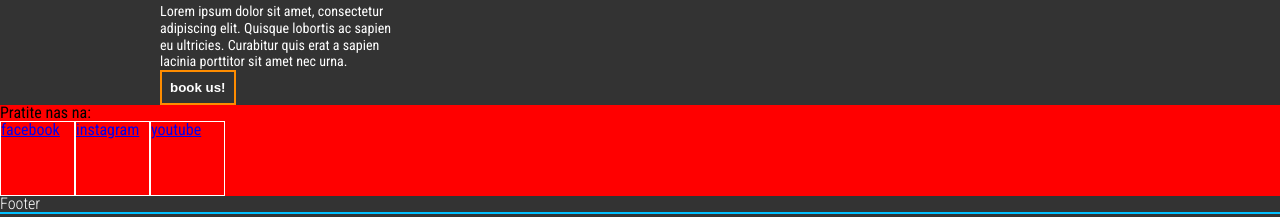
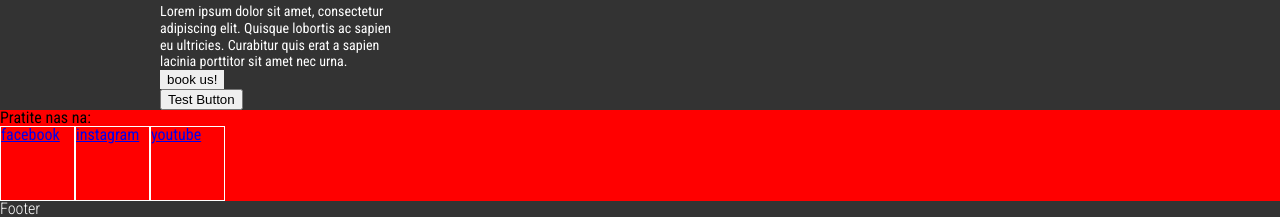
Before and after one commit to stakic-igor/ehoradar, a React (Create React App) app: page / in a window 1280 px wide. Shown: the part 1765-1982 px from the top of the page. Built offline with nearby package versions, Linux system fonts and the light colour scheme.

Commit message:
Add basic btn style

```diff
--- a/src/components/BookUs.js
+++ b/src/components/BookUs.js
@@ -6,7 +6,7 @@ const BookUs = () => {
                Quisque lobortis ac sapien eu ultricies.
                Curabitur quis erat a sapien lacinia porttitor sit amet nec urna.
             </p>
-            <button className='book-us-button'>
+            <button className='btn'>
                 book us!
             </button>
         </div>
--- a/src/components/Main.js
+++ b/src/components/Main.js
@@ -5,6 +5,7 @@ const Main = () => {
         <main className='main-block'>
             <h1>Eho Radar webs</h1>
             <Sidebar />
+            <button className='button-primary'>Test Button</button>
         </main>
     );
 };
--- a/src/scss/_mixins.scss
+++ b/src/scss/_mixins.scss
@@ -4,3 +4,5 @@
     height: 48px;
     padding: 4px;
 }
+
+// Button setup mixin
--- a/src/scss/_settings.scss
+++ b/src/scss/_settings.scss
@@ -20,3 +20,5 @@ $typography: (
 );
 
 $basicFontSize: 16px;
+
+// Button styles
--- a/src/scss/layout/_book-us.scss
+++ b/src/scss/layout/_book-us.scss
@@ -7,19 +7,3 @@
         user-select: none;
     }
 }
-
-.book-us-button {
-    background: transparent;
-    border: 2px solid $orange;
-    color: $white;
-    padding: 8px;
-    text-align: center;
-    font-weight: 700;
-    transition: all 280ms ease-in;
-    user-select: none;
-    &:focus,
-    &:hover {
-        cursor: pointer;
-        background-color: $orange;
-    }
-}
--- /dev/null
+++ b/src/scss/modules/_button.scss
@@ -0,0 +1,17 @@
+// Shared btn styles
+[type=button]:not(:disabled),
+[type=reset]:not(:disabled),
+[type=submit]:not(:disabled),
+button:not(:disabled) {
+  cursor: pointer;
+}
+
+.btn {
+  border: 1px solid transparent;
+  cursor: pointer;
+  display: inline-block;
+  text-align: center;
+  text-decoration: none;
+  vertical-align: middle;
+  user-select: none;
+}
--- a/src/scss/style.scss
+++ b/src/scss/style.scss
@@ -1,9 +1,6 @@
 @import 'variables',
         'settings',
         'mixins';
-
-@import 'modules/utils',
-        'modules/typography';
 
 @import 'layout/basic-setup',
         'layout/header',
@@ -17,3 +14,7 @@
         'layout/yt-videos',
         'layout/follow-us',
         'layout/footer-and-copyright';
+
+@import 'modules/utils',
+        'modules/typography',
+        'modules/button';
```
